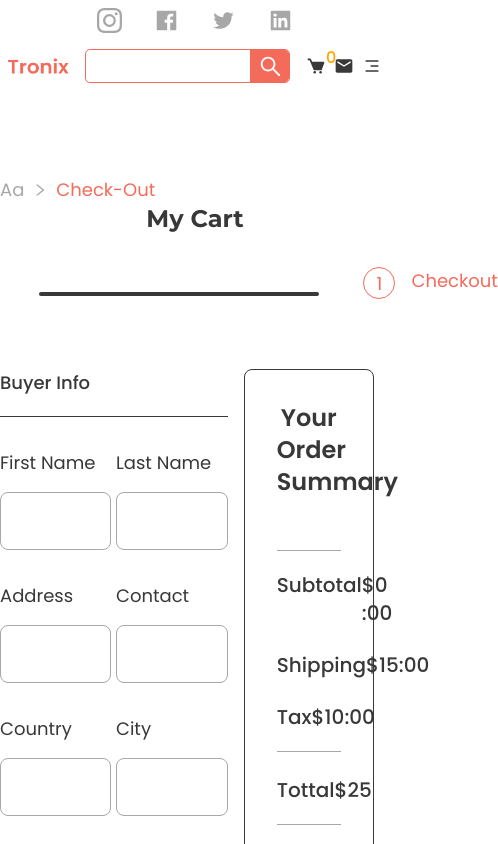
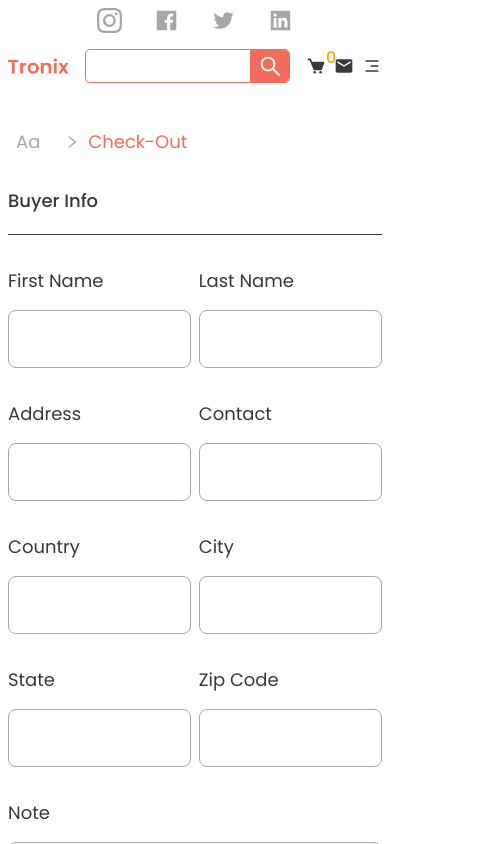
Before and after one commit to thehasandev/e_commerce_tronix, a React (Vite) app: page /check-out in a window 390 px wide. Shown: the top 844 px of the page, 498 px wide, since content can reach past the window. Built offline with nearby package versions, Linux system fonts and the light colour scheme.

Commit message:
cheak-out

```diff
--- a/src/pages/Checkout.jsx
+++ b/src/pages/Checkout.jsx
@@ -25,13 +25,15 @@ let [tottal,setTottal] =useState(0)
     })
   return (
     <>
-    <Section className="mb-8 pt-44">
+    <Section className="mb-8 pt-32 xl:pt-44">
     <Container>
         <Flex className="items-center">
-            <p className='capitalize font-pop font-normal text-small text-gray mr-2'>{datas}</p>
+            <p className='capitalize font-pop font-normal text-small text-gray mr-2 px-4 xl:px-0'>{datas}</p>
             <AiOutlineRight className='text-gray'/>
             <p className='capitalize font-pop font-normal text-small text-primary ml-2'>{(window.location.pathname.replace("/",""))}</p>
         </Flex>
+
+        <div className='hidden xl:block'>
             <SubHeading text="My Cart" className="text-center"/>
             <Flex className="justify-center gap-x-96 mb-12 mt-8">
                     <Flex className="gap-x-4 relative after:absolute after:h-1 after:w-[280px] after:top-1/2 after:-translate-y-1/2 after:right-[-340px] after:rounded-lg after:bg-secondary">
@@ -49,13 +51,15 @@ let [tottal,setTottal] =useState(0)
                     </Flex>
 
             </Flex>
+
+        </div>
     </Container>
     </Section>
 
-    <Section>
+    <Section className="px-2 xl:px-0">
       <Container>
-        <Flex className="justify-between">
-            <div className='w-7/12'>
+        <Flex className="justify-center gap-y-10 md:justify-between flex-wrap">
+            <div className='md:w-7/12'>
              <h3 className='font-pop font-medium text-small text-secondary border-b border-secondary border-solid pb-5'>Buyer Info</h3>
               <Flex className="justify-between mt-8">
                 <div className='w-49'>
@@ -97,21 +101,21 @@ let [tottal,setTottal] =useState(0)
               <textarea className='w-full  border border-solid border-[#A7A7A7] px-5 py-4 rounded-lg' ></textarea>
             </div>
 
-            <div className='w-4/12'>
+            <div className='md:w-4/12'>
                      <div className='border border-solid border-secondary rounded-lg p-8'>
                         <h3 className='font-pop font-semibold text-center mb-8  text-2xl text-secondary'>Your Order Summary</h3>
                          <div className='border-b border-gray pb-5 mb-5'>
                           {
                             data.map((item,index)=>{
-                          return<ul key={index} className='flex justify-between  mb-5 '>
-                                  <li className='font-pop font-medium w-2  text-xl text-secondary'>1x</li>
+                          return<ul key={index} className='flex  justify-between  mb-5 '>
+                                  <li className='font-pop font-medium w-2 mr-4 xl:mr-0  text-xl text-secondary'>1x</li>
                                   <li className='font-pop font-medium w-[280px]  text-xl text-left text-secondary '>{item.name}</li>
-                                  <li className='font-pop font-medium w-4 text-xl text-secondary pr-12'>{`$${item.price*item.quantity}`}</li>
+                                  <li className='font-pop font-medium w-4 md:text-xl text-secondary pr-12'>{`$${item.price*item.quantity}`}</li>
                                 </ul>
 
                             })
                           }
-                          {/* sdfsd */}
+
 
                          </div>
                          <ul className='flex justify-between mb-6  border-gray '>
@@ -142,7 +146,7 @@ let [tottal,setTottal] =useState(0)
                           </Link>
                      </div>
             </div>
-            <div></div>
+
         </Flex>
       </Container>
     </Section>
```
Lines whose indentation alone changed are shown as unchanged.
